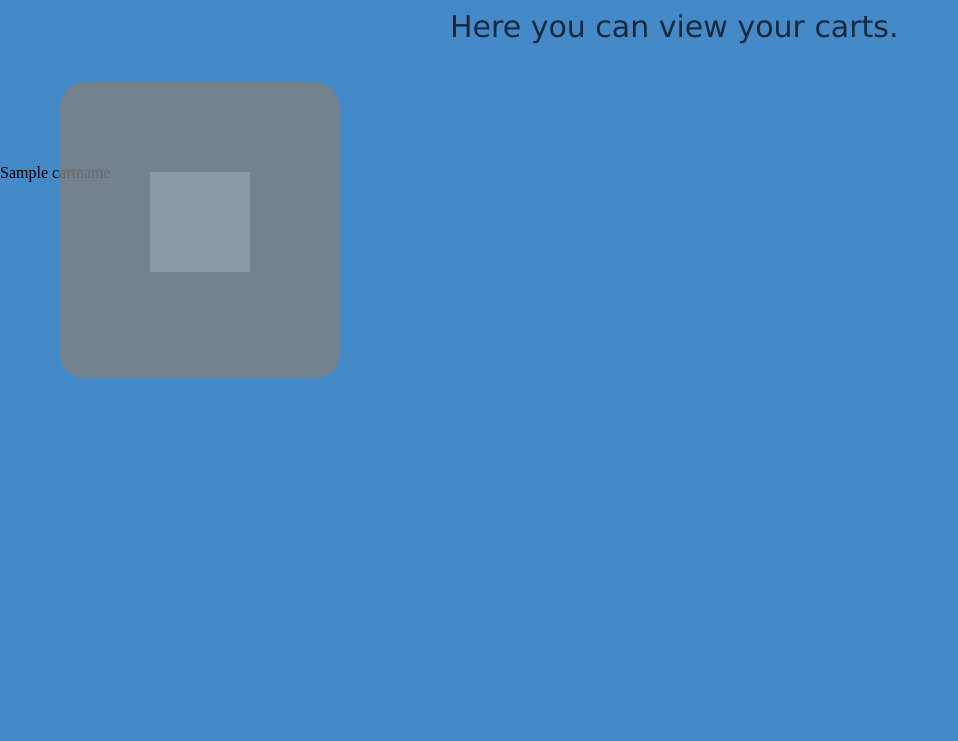
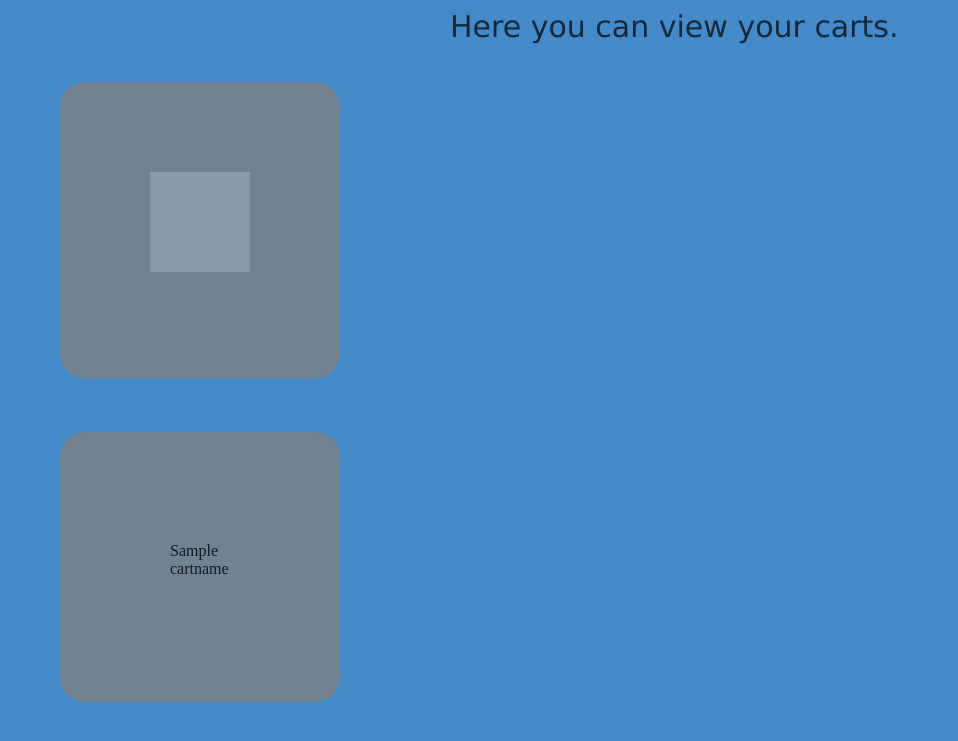
Before and after one commit to Kevin-Taha/UniKart, a Python web app: template unicart/templates/userPage.html in a window 1280 px wide. Shown: the part 336-1077 px from the top of the page, without its empty margins (0-958 px from the left). Run offline with Jinja, Linux system fonts and the light colour scheme; the template is opened without the code that fills it: most values are stand-ins (such as "Sample title", 1, 10 or a date in 2020); some libraries are stand-ins or nearby versions; grey boxes are pictures that could not be loaded.

Commit message:
userPage

```diff
--- a/unicart/static_files/userPage.css
+++ b/unicart/static_files/userPage.css
@@ -47,6 +47,27 @@
 
 }
 
+#textlist{
+
+  display: table-cell;
+  vertical-align:top;
+  width: 60px;
+  height: 50px;
+}
+
+
+#fulllist {
+  background-color: grey;
+  padding: 110px;
+  position: absolute;
+  left: 60px;
+  top: 550px;
+
+  border-radius: 25px;
+
+
+}
+
 .fade
 {
         opacity:0.8;
--- a/unicart/templates/userPage.html
+++ b/unicart/templates/userPage.html
@@ -23,8 +23,10 @@
  <img src="/resources/plus.png" width="100" height="100"> </p>
 </div>
 </a>
-
-<p> {{cartname}} </p>
+<br>
+<div class = "fade" id = "fulllist">
+<p id = "textlist"> {{cartname}} </p>
+</div>
 
 
   </body>
```
